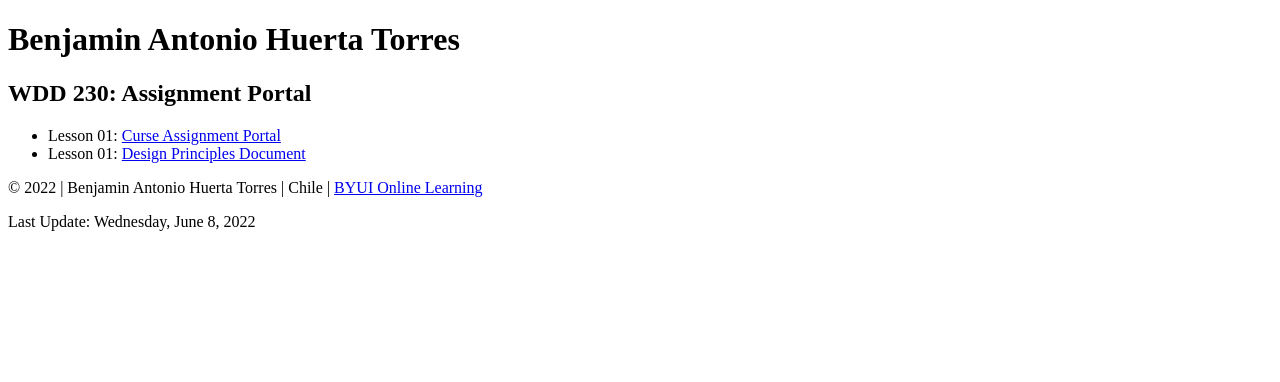
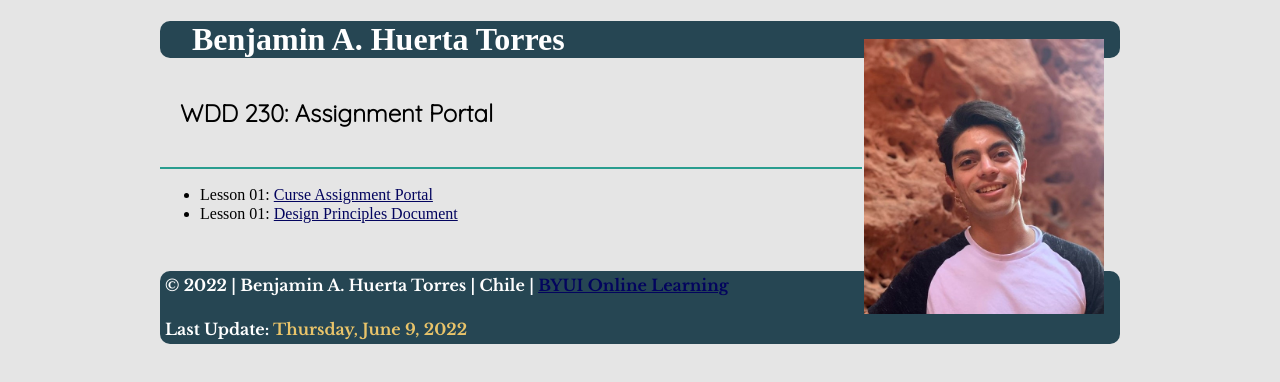
Before and after one commit to Awinel/awinel.github.io, a plain HTML site: page index.html in a window 1280 px wide. Drawn offline with nearby package versions, Linux system fonts and the light colour scheme; a web font is replaced by a local one.

Commit message:
Get everything done with CSS and JavaScript

```diff
--- /dev/null
+++ b/css/main.css
@@ -0,0 +1,54 @@
+body {
+    max-width: 960px;
+    margin: auto;
+    background-color: #e5e5e5;
+}
+
+:hover a {
+    color: #03045e;
+}
+h1 {
+    font-family: 'Unna', serif;
+    background-color: #264653;
+    color: white;
+    border-radius: 10px;
+    text-align: left;
+    padding-left: 1em;
+}
+h2 {
+    font-family: 'Quicksand', sans-serif;
+    padding: 20px;
+}
+
+#line {
+    position: fixed;
+    border: 1px solid #2a9d8f;
+    width: 700px;
+}
+
+p {
+    font-family: 'Libre Baskerville', serif;
+    padding: 5px;
+}
+
+img {
+    position: relative;
+    margin-top: -8em;
+    margin-right: 1em;
+    margin-bottom: -9em;
+    max-width: 240px;
+    display: block;
+    margin-left: auto;
+
+}
+
+#lastUpdate {
+    color: #e9c46a;
+}
+
+footer {
+    margin-top: 3em;
+    background-color: #264653;
+    color: white;
+    border-radius: 10px;
+}
--- a/index.html
+++ b/index.html
@@ -2,15 +2,27 @@
 <html lang="en-us">
 
 <head>
+    <meta charset="utf-8">
+    <meta name="viewport" content="width=device-width, initial-scale=1">
+    <meta name="author" content="Benjamin A. Huerta T.">
+    <meta name="description" content="Assignment Portal from me (Benjamin) for the class WDD: 230">
     <title>Benjamin Antonio Huerta Torres</title>
+    <link rel="stylesheet" href="css/normalize.css">
+    <link rel="preconnect" href="https://fonts.googleapis.com">
+    <link rel="preconnect" href="https://fonts.gstatic.com" crossorigin>
+    <link href="https://fonts.googleapis.com/css2?family=Libre+Baskerville:ital,wght@0,700;1,400&family=Quicksand:wght@300&family=Unna&display=swap" rel="stylesheet">
+    <link rel="stylesheet" href="css/main.css">
+    <link rel="script" href="scripts/date.js">
 </head>
 
 <body>
     <header>
-        <h1>Benjamin Antonio Huerta Torres</h1>
+        <h1>Benjamin A. Huerta Torres</h1>
     </header>
     <main>
         <h2>WDD 230: Assignment Portal</h2>
+        <span id="line"></span>
+        <img src="resources/profile_photo.jpg" alt="Photo of me smiling">
         <ul>
             <li>Lesson 01:
                 <a href="#">Curse Assignment Portal</a>
@@ -23,14 +35,15 @@
     <footer>
         <p>
             ©
-            2022 | Benjamin Antonio Huerta Torres | Chile |
+            2022 | Benjamin A. Huerta Torres | Chile |
             <a href="https://www.byui.edu/online" target="_blank">BYUI Online Learning</a>
         </p>
         <p>
             Last Update:
-            <span id="lastUpdate">Wednesday, June 8, 2022</span>
+            <span id="lastUpdate">date</span>
         </p>
     </footer>
 </body>
+<script src="scripts/date.js"></script>
 
 </html>
--- /dev/null
+++ b/scripts/date.js
@@ -0,0 +1,30 @@
+let daynames = [
+    "Sunday",
+    "Monday",
+    "Twuesday",
+    "Wednesday",
+    "Thursday",
+    "Friday",
+    "Saturday",
+]
+let months = [
+    "January",
+    "February",
+    "March",
+    "April",
+    "May",
+    "June",
+    "July",
+    "August",
+    "September",
+    "October",
+    "November",
+    "December",
+]
+
+let d = new Date();
+let dayName = daynames[d.getDay()];
+let monthName = months[d.getMonth()];
+let year = d.getFullYear();
+let fulldate = dayName + ", " + monthName + " " + d.getDate() + ", " + d.getFullYear();
+document.getElementById("lastUpdate").textContent = fulldate;
```
Also changed, not shown: resources/profile_photo.jpg (added).
